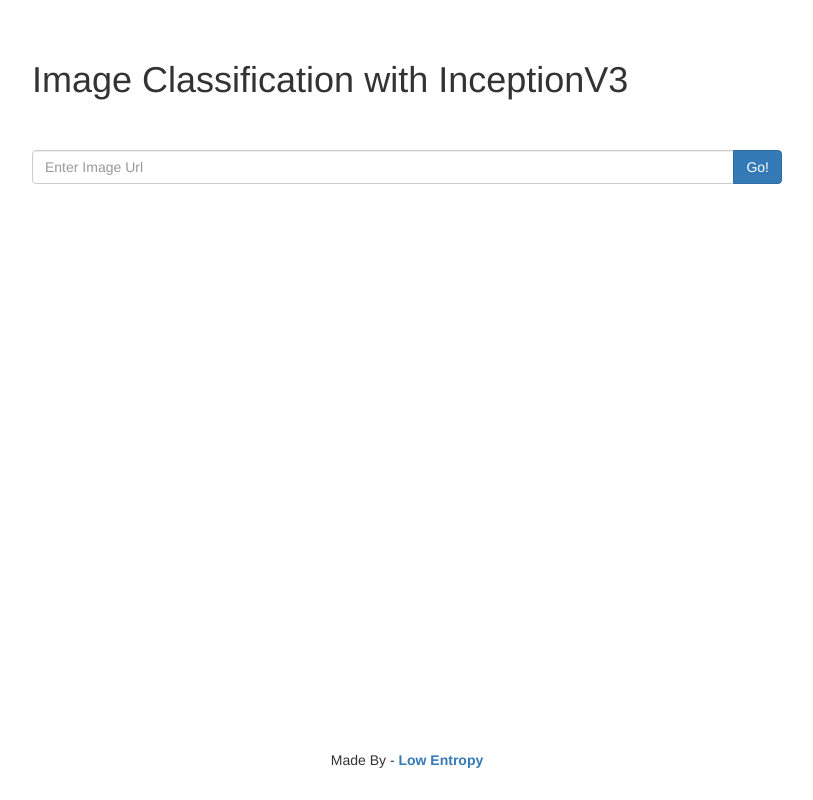
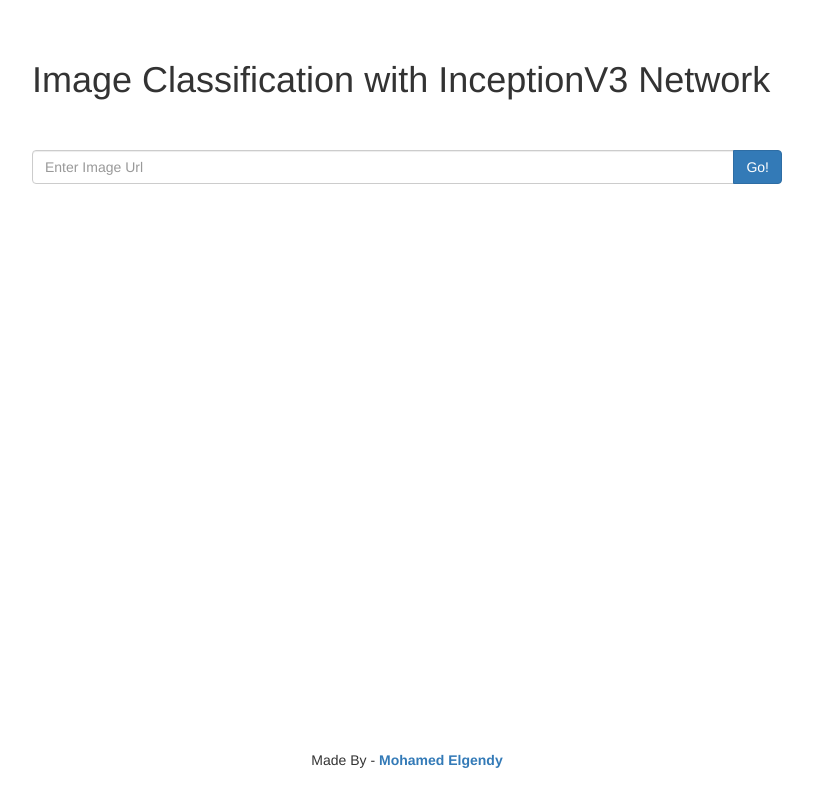
Before and after one commit to moelgendy/image_classifier, a plain HTML site: page static/index.html in a window 1280 px wide. Shown: the whole page, without its empty margins (233-1046 px from the left). Drawn offline with nearby package versions, Linux system fonts and the light colour scheme.

Commit message:
updated index file

```diff
--- a/static/index.html
+++ b/static/index.html
@@ -12,7 +12,7 @@
         <br><br>
         <div class="col-lg-2"></div>
         <div class="col-lg-8">
-          <h1>Image Classification with InceptionV3</h1>
+          <h1>Image Classification with InceptionV3 Network</h1>
         </div>
         <div class="col-lg-2"></div>
       </div>
@@ -39,7 +39,7 @@
         <div class="col-lg-2"></div>
       </div>
     </div>
-    <footer><center> Made By - <b><a href="http://lowentropy.io" target="_blank">Low Entropy</a></b> </center></footer>
+    <footer><center> Made By - <b><a href="http://mohamedelgendy.com" target="_blank">Mohamed Elgendy</a></b> </center></footer>
     <script src="js/main.js"></script>
   </body>
 </html>
```
